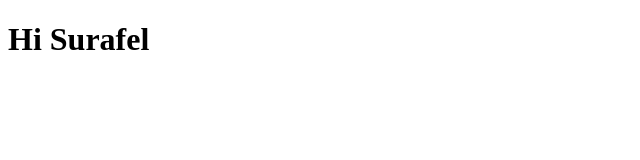
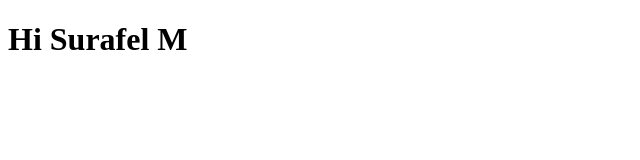
Before and after one commit to SurafelMekonen/testing, a plain HTML site: page index.html in a window 1280 px wide. Shown: the full height of the page, 0-640 px from the left. Drawn offline with Linux system fonts and the light colour scheme.

Commit message:
Update index.html

```diff
--- a/index.html
+++ b/index.html
@@ -7,6 +7,6 @@
     <title>Hello Surafel</title>
 </head>
 <body>
-    <h1>Hi Surafel</h1>
+    <h1>Hi Surafel M</h1>
 </body>
 </html>
```
